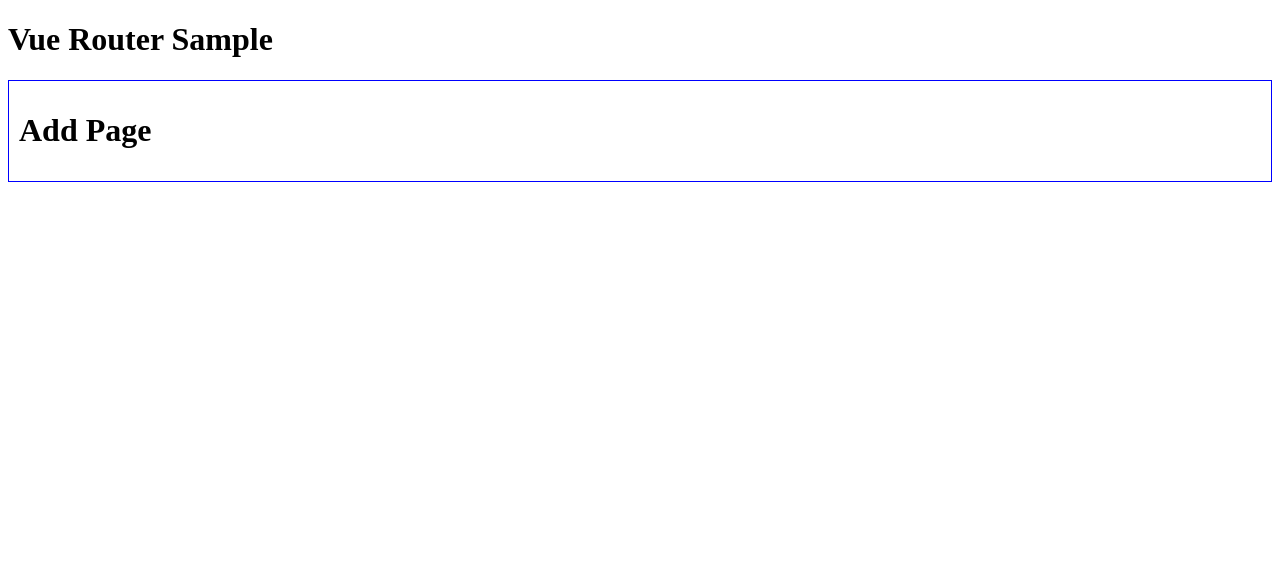
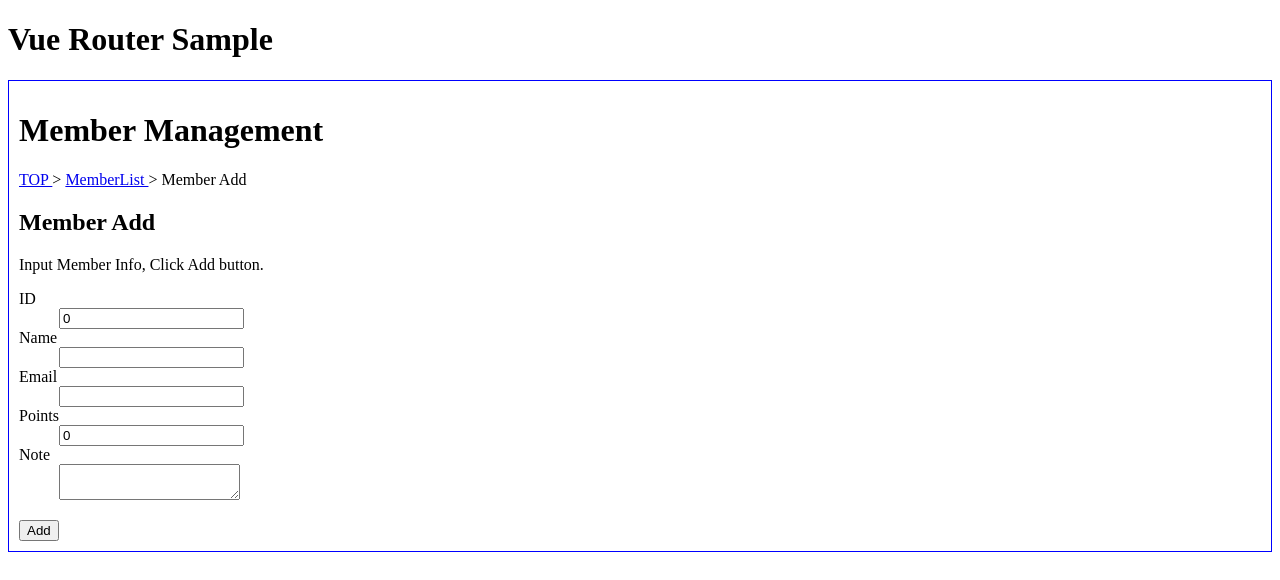
Before and after one commit to koyamal/pra_vue3, a Vue app in the folder Vue3FrontDevTextBook/chap10/myvuerouter/: page /member/add in a window 1280 px wide. Shown: the top 580 px of the page. Built offline with nearby package versions, Linux system fonts and the light colour scheme.

Commit message:
Add form for add user info

```diff
--- a/Vue3FrontDevTextBook/chap10/myvuerouter/src/views/member/MemberAdd.vue
+++ b/Vue3FrontDevTextBook/chap10/myvuerouter/src/views/member/MemberAdd.vue
@@ -1,3 +1,77 @@
+<script setup lang="ts">
+import {inject, reactive} from "vue";
+import {RouterLink} from "vue-router";
+import type {Member} from "@/interface";
+
+const memberList = inject("memberList") as Map<number, Member>;
+const member: Member = reactive(
+  {
+    id: 0,
+    name: "",
+    email: "",
+    points: 0,
+    note: ""
+  }
+);
+const onAdd = (): void => {
+  console.log(member);
+}
+</script>
+
 <template>
-  <h1>Add Page</h1>
+  <h1>Member Management</h1>
+  <nav id="breadcrumbs">
+    <ul>
+      <li>
+        <RouterLink v-bind:to="{name: 'AppTop'}">
+          TOP
+        </RouterLink>
+      </li>
+      <li>
+        <RouterLink v-bind:to="{name: 'MemberList'}">
+          MemberList
+        </RouterLink>
+      </li>
+      <li>Member Add</li>
+    </ul>
+  </nav>
+  <section>
+    <h2>Member Add</h2>
+    <p>Input Member Info, Click Add button.</p>
+    <form v-on:submit.prevent="onAdd">
+      <dl>
+        <dt>
+          <label for="addId">ID&nbsp;</label>
+        </dt>
+        <dd>
+          <input type="number" id="addId" v-model.number="member.id" required>
+        </dd>
+        <dt>
+          <label for="addName">Name&nbsp;</label>
+        </dt>
+        <dd>
+          <input type="text" id="addName" v-model="member.name" required>
+        </dd>
+        <dt>
+          <label for="addEmail">Email&nbsp;</label>
+        </dt>
+        <dd>
+          <input type="email" id="addEmail" v-model="member.email" required>
+        </dd>
+        <dt>
+          <label for="addPoints">Points&nbsp;</label>
+        </dt>
+        <dd>
+          <input type="number" id="addPoints" v-model="member.points" required>
+        </dd>
+        <dt>
+          <label for="addName">Note</label>
+        </dt>
+        <dd>
+          <textarea id="addNote" v-model="member.note"></textarea>
+        </dd>
+      </dl>
+      <button type="submit">Add</button>
+    </form>
+  </section>
 </template>
```
